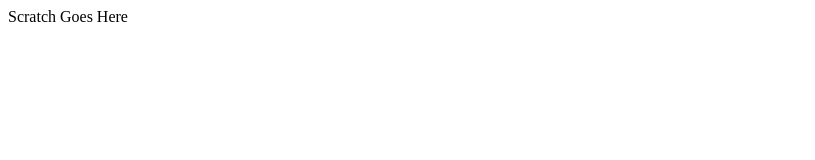
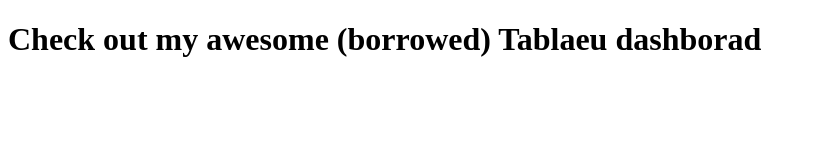
Before and after one commit to n8shaw/is201, a plain HTML site: page scratch.html in a window 1280 px wide. Shown: the whole page, without its empty margins (0-815 px from the left). Drawn offline with Linux system fonts and the light colour scheme.

Commit message:
Add files via upload

```diff
--- a/scratch.html
+++ b/scratch.html
@@ -5,11 +5,11 @@
     <meta charset="UTF-8">
     <meta http-equiv="X-UA-Compatible" content="IE=edge">
     <meta name="viewport" content="width=device-width, initial-scale=1.0">
-    <title>Scratch</title>
+    <title>Interests</title>
 </head>
 
 <body>
-    Scratch Goes Here
+    <h1>Check out my awesome (borrowed) Tablaeu dashborad</h1>
     <br>
     <div class='tableauPlaceholder' id='viz1669662410364' style='position: relative'><noscript><a href='#'><img
                     alt='Dashboard 1 '
```
